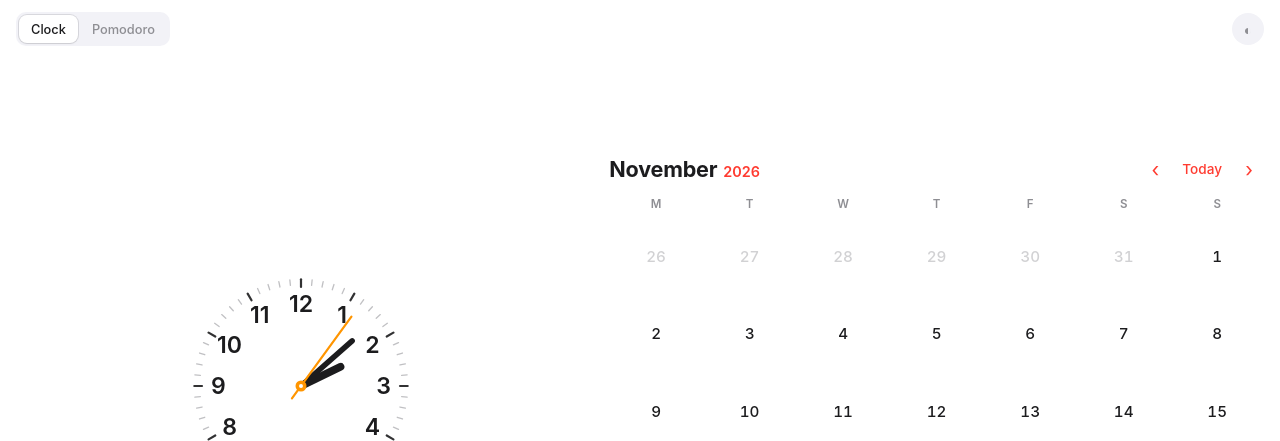
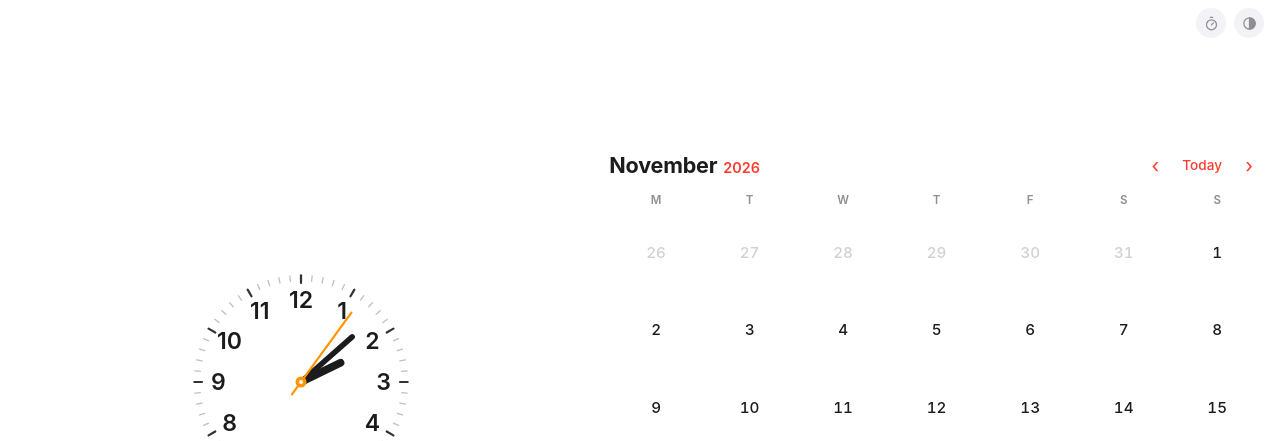
Before and after one commit to lysopanha-hosting/notion-clock, a plain HTML site: page index.html in a window 1280 px wide. Shown: the top 441 px of the page. Drawn offline with Linux system fonts and the light colour scheme.

Commit message:
Add files via upload

```diff
--- a/index.html
+++ b/index.html
@@ -80,8 +80,8 @@
   button:focus-visible { outline: 2px solid var(--text); outline-offset: 2px; }
 
   /* Edge-to-edge: no outer margin, border, radius or shadow, so it blends into the Notion page. */
-  .app { min-height: 100%; display: flex; flex-direction: column; gap: 10px; padding: 12px 16px 16px; }
-  .bar { display: flex; align-items: center; justify-content: space-between; gap: 8px; }
+  .app { min-height: 100%; display: flex; flex-direction: column; gap: 8px; padding: 8px 16px 14px; }
+  .bar { display: flex; align-items: center; justify-content: flex-end; gap: 8px; }
 
   /* Segmented control (mode switch and pomodoro phase tabs) */
   .seg { display: inline-flex; gap: 2px; padding: 3px; background: var(--surface-2); border-radius: 10px; }
@@ -93,14 +93,14 @@
   }
   .seg button:hover { color: var(--text); }
   .seg button[aria-pressed="true"] { background: var(--bg); color: var(--text); box-shadow: 0 0 0 1px var(--border), 0 1px 2px rgba(0, 0, 0, 0.06); }
-  .run-dot { width: 6px; height: 6px; border-radius: 50%; background: var(--accent); }
-
-  .toggle {
-    width: 32px; height: 32px; border-radius: 50%; border: 0; background: var(--surface-2);
-    color: var(--muted); cursor: pointer; display: grid; place-items: center; font-size: 14px;
+  .rbtn {
+    position: relative; width: 30px; height: 30px; border-radius: 50%; border: 0; padding: 0;
+    background: var(--surface-2); color: var(--muted); cursor: pointer; display: grid; place-items: center;
     transition: background .15s, color .15s;
   }
-  .toggle:hover { background: var(--track); color: var(--text); }
+  .rbtn svg { width: 15px; height: 15px; fill: none; stroke: currentColor; stroke-width: 2; stroke-linecap: round; stroke-linejoin: round; }
+  .rbtn:hover { color: var(--text); background: var(--track); }
+  .run-dot { position: absolute; top: 0; right: 0; width: 8px; height: 8px; border-radius: 50%; background: var(--orange); box-shadow: 0 0 0 2px var(--bg); }
 
   .view { flex: 1; min-height: 0; display: grid; grid-template-columns: 1fr 1.15fr; gap: 24px; align-items: center; }
   .view > section, .view > div { min-width: 0; }
@@ -191,14 +191,14 @@
   /* ---------- Phones: compact, fills the embed height so nothing scrolls ---------- */
   @media (max-width: 560px) {
     html, body { overflow: hidden; }
-    .app { height: 100%; min-height: 330px; padding: 10px 14px 12px; gap: 8px; }
+    .app { height: 100%; min-height: 300px; padding: 8px 14px 10px; gap: 6px; }
     .view-pomo { grid-template-columns: 1fr; gap: 8px; }
-    .toggle { width: 36px; height: 36px; }
+    .rbtn { width: 32px; height: 32px; }
     .seg button { height: 32px; }
 
     /* Clock stays on the left and the calendar on the right, like a medium iPhone widget. */
-    /* Content-sized and centred, so the calendar is exactly as tall as the clock column beside it. */
-    .view-clock { flex: none; margin-block: auto; grid-template-columns: minmax(0, 0.8fr) minmax(0, 1.2fr); grid-template-rows: auto; align-items: stretch; gap: 12px; }
+    /* Content-sized and pinned right under the header; the calendar is exactly as tall as the clock column. */
+    .view-clock { flex: none; margin-block: 0 auto; grid-template-columns: minmax(0, 0.8fr) minmax(0, 1.2fr); grid-template-rows: auto; align-items: stretch; gap: 12px; }
     .clock-wrap { gap: 8px; justify-content: center; }
     .analog { width: 100%; max-width: 150px; }
     .time { font-size: 1.05rem; }
@@ -222,7 +222,7 @@
     .view-pomo { display: flex; flex-direction: column; align-items: stretch; }
     .ring-wrap { flex: 1; }
     .ring-box { width: auto; height: 100%; max-height: 240px; max-width: 100%; }
-    .p-time { font-size: 2rem; }
+    .p-time { font-size: min(2rem, 8vh); }
     .p-label { font-size: .75rem; }
     .p-side { gap: 10px; flex: none; }
     .controls { padding: 0 4px; }
@@ -237,11 +237,12 @@
 
 <div class="app" id="app">
   <header class="bar">
-    <div class="seg" role="group" aria-label="Mode">
-      <button type="button" id="mClock" aria-pressed="true">Clock</button>
-      <button type="button" id="mPomo" aria-pressed="false">Pomodoro<i class="run-dot" id="runDot" hidden></i></button>
-    </div>
-    <button class="toggle" id="toggle" title="Toggle light / dark" aria-label="Toggle theme">◐</button>
+    <button type="button" class="rbtn" id="mToggle" aria-label="Switch to Pomodoro timer" title="Pomodoro">
+      <svg id="icPomo" viewBox="0 0 24 24"><line x1="10" y1="2" x2="14" y2="2"/><line x1="12" y1="14" x2="15" y2="11"/><circle cx="12" cy="14" r="8"/></svg>
+      <svg id="icClock" viewBox="0 0 24 24" hidden><circle cx="12" cy="12" r="10"/><polyline points="12 6 12 12 16 14"/></svg>
+      <i class="run-dot" id="runDot" hidden></i>
+    </button>
+    <button type="button" class="rbtn" id="toggle" title="Toggle light / dark" aria-label="Toggle theme"><svg viewBox="0 0 24 24"><circle cx="12" cy="12" r="9"/><path d="M12 3a9 9 0 0 1 0 18z" fill="currentColor"/></svg></button>
   </header>
 
   <section class="view view-clock" id="viewClock">
@@ -529,15 +530,18 @@
     view = v;
     $('viewClock').hidden = v !== 'clock';
     $('viewPomo').hidden = v !== 'pomo';
-    $('mClock').setAttribute('aria-pressed', v === 'clock' ? 'true' : 'false');
-    $('mPomo').setAttribute('aria-pressed', v === 'pomo' ? 'true' : 'false');
+    // One button: shows the icon of the mode it will switch to.
+    $('icPomo').toggleAttribute('hidden', v !== 'clock');
+    $('icClock').toggleAttribute('hidden', v === 'clock');
+    var mt = $('mToggle');
+    mt.setAttribute('aria-label', v === 'clock' ? 'Switch to Pomodoro timer' : 'Switch to clock');
+    mt.title = v === 'clock' ? 'Pomodoro' : 'Clock';
     lsSet('cc-view', v);
     cancelAnimationFrame(raf);
     if (v === 'clock') clockFrame();
     renderPomo();
   }
-  $('mClock').onclick = function () { setView('clock'); };
-  $('mPomo').onclick = function () { setView('pomo'); };
+  $('mToggle').onclick = function () { setView(view === 'clock' ? 'pomo' : 'clock'); };
 
   var qm = (params.get('mode') || '').toLowerCase();
   var startView = qm === 'pomodoro' || qm === 'pomo' ? 'pomo' : qm === 'clock' ? 'clock' : (lsGet('cc-view') === 'pomo' ? 'pomo' : 'clock');
```
